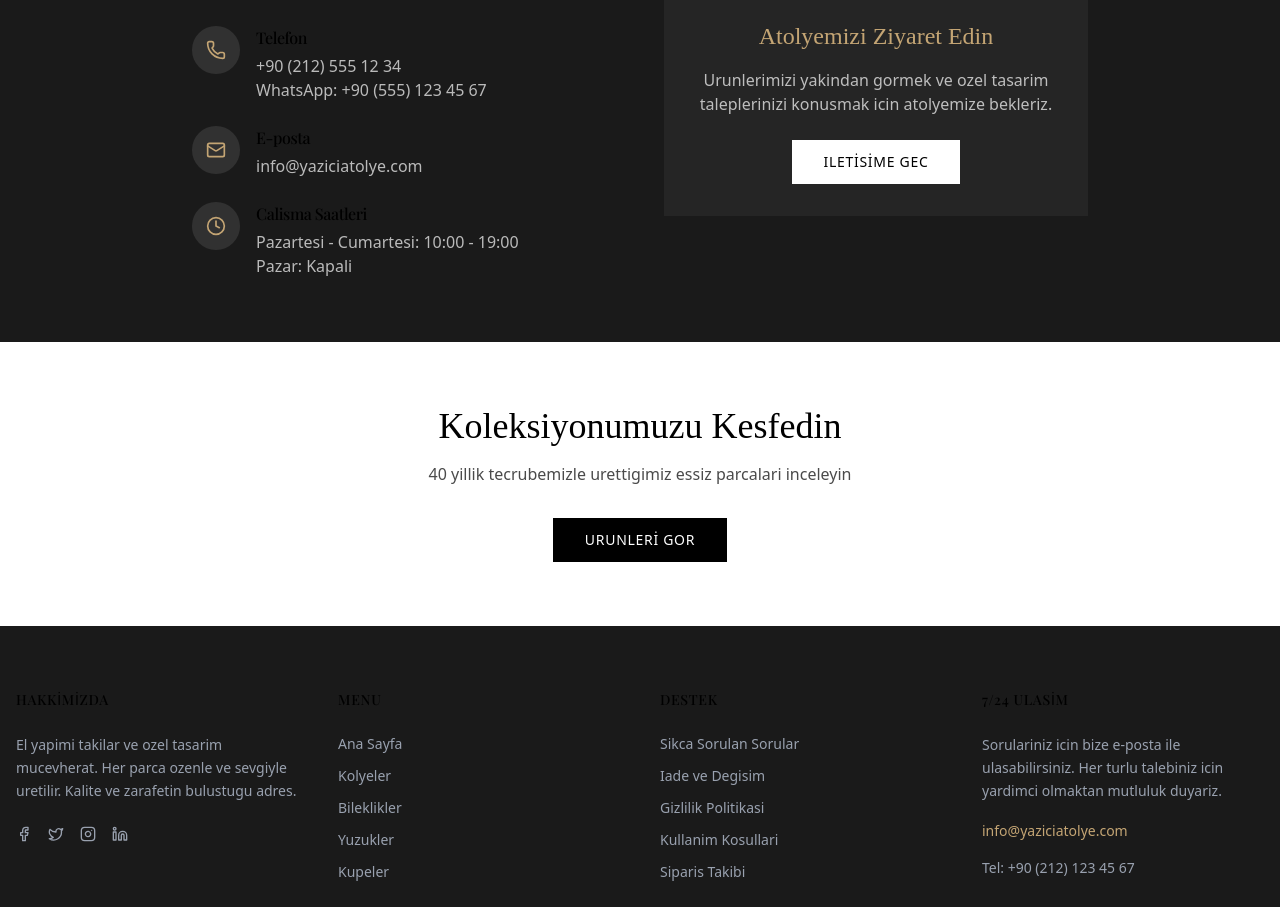
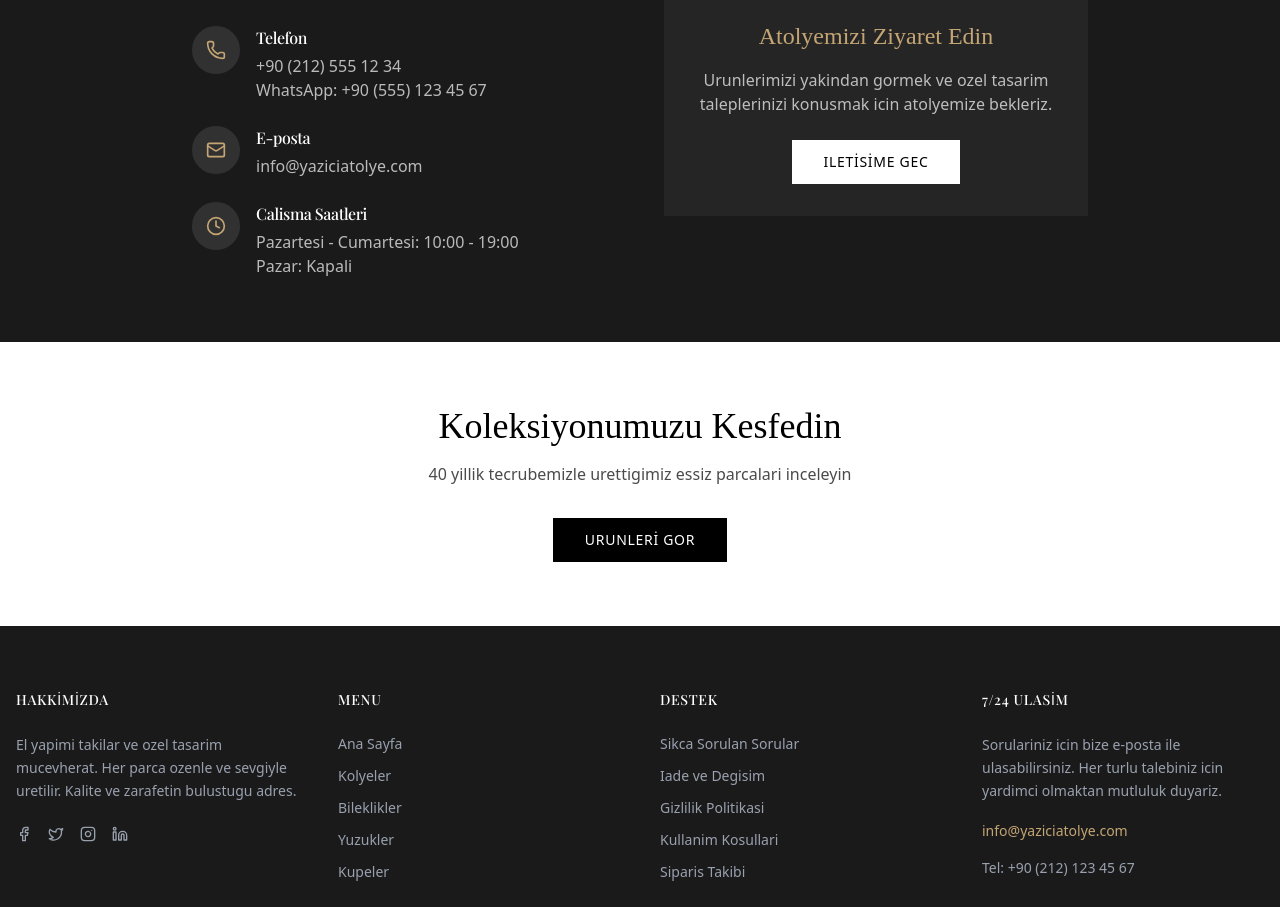
Before and after one commit to Himess/yazici-atolye, a Next.js app: page /hakkimizda in a window 1280 px wide. Shown: the part 2563-3470 px from the top of the page. Built offline with nearby package versions, Linux system fonts and the light colour scheme; a web font is replaced by a local one.

Commit message:
fix: Footer ve Hakkımızda sayfasındaki tüm başlık renklerini beyaz yap

```diff
--- a/src/app/hakkimizda/page.tsx
+++ b/src/app/hakkimizda/page.tsx
@@ -187,7 +187,7 @@ export default function HakkimizdaPage() {
                     <MapPin className="w-5 h-5 text-[#C4A574]" />
                   </div>
                   <div>
-                    <h3 className="font-medium mb-1">Adres</h3>
+                    <h3 className="font-medium mb-1 text-white">Adres</h3>
                     <p className="text-white/70">
                       Kapalıcarsı, Kuyumcular Caddesi No: 42<br />
                       Fatih, Istanbul
@@ -200,7 +200,7 @@ export default function HakkimizdaPage() {
                     <Phone className="w-5 h-5 text-[#C4A574]" />
                   </div>
                   <div>
-                    <h3 className="font-medium mb-1">Telefon</h3>
+                    <h3 className="font-medium mb-1 text-white">Telefon</h3>
                     <p className="text-white/70">
                       <a href="tel:+902125551234" className="hover:text-[#C4A574] transition-colors">
                         +90 (212) 555 12 34
@@ -219,7 +219,7 @@ export default function HakkimizdaPage() {
                     <Mail className="w-5 h-5 text-[#C4A574]" />
                   </div>
                   <div>
-                    <h3 className="font-medium mb-1">E-posta</h3>
+                    <h3 className="font-medium mb-1 text-white">E-posta</h3>
                     <p className="text-white/70">
                       <a href="mailto:info@yaziciatolye.com" className="hover:text-[#C4A574] transition-colors">
                         info@yaziciatolye.com
@@ -233,7 +233,7 @@ export default function HakkimizdaPage() {
                     <Clock className="w-5 h-5 text-[#C4A574]" />
                   </div>
                   <div>
-                    <h3 className="font-medium mb-1">Calisma Saatleri</h3>
+                    <h3 className="font-medium mb-1 text-white">Calisma Saatleri</h3>
                     <p className="text-white/70">
                       Pazartesi - Cumartesi: 10:00 - 19:00<br />
                       Pazar: Kapali
--- a/src/components/footer.tsx
+++ b/src/components/footer.tsx
@@ -9,7 +9,7 @@ export function Footer() {
         <div className="grid grid-cols-1 md:grid-cols-4 gap-10">
           {/* Hakkimizda */}
           <div>
-            <h4 className="text-sm font-medium uppercase tracking-wider mb-6">Hakkimizda</h4>
+            <h4 className="text-sm font-medium uppercase tracking-wider mb-6 text-white">Hakkimizda</h4>
             <p className="text-sm text-gray-400 leading-relaxed">
               El yapimi takilar ve ozel tasarim mucevherat. Her parca ozenle ve sevgiyle uretilir.
               Kalite ve zarafetin bulustugu adres.
@@ -32,7 +32,7 @@ export function Footer() {
 
           {/* Menu */}
           <div>
-            <h4 className="text-sm font-medium uppercase tracking-wider mb-6">Menu</h4>
+            <h4 className="text-sm font-medium uppercase tracking-wider mb-6 text-white">Menu</h4>
             <ul className="space-y-3 text-sm">
               <li><Link href="/" className="text-gray-400 hover:text-white transition-colors">Ana Sayfa</Link></li>
               <li><Link href="/urunler?kategori=kolye" className="text-gray-400 hover:text-white transition-colors">Kolyeler</Link></li>
@@ -44,7 +44,7 @@ export function Footer() {
 
           {/* Destek */}
           <div>
-            <h4 className="text-sm font-medium uppercase tracking-wider mb-6">Destek</h4>
+            <h4 className="text-sm font-medium uppercase tracking-wider mb-6 text-white">Destek</h4>
             <ul className="space-y-3 text-sm">
               <li><Link href="/iletisim" className="text-gray-400 hover:text-white transition-colors">Sikca Sorulan Sorular</Link></li>
               <li><Link href="/iletisim" className="text-gray-400 hover:text-white transition-colors">Iade ve Degisim</Link></li>
@@ -56,7 +56,7 @@ export function Footer() {
 
           {/* Iletisim */}
           <div>
-            <h4 className="text-sm font-medium uppercase tracking-wider mb-6">7/24 Ulasim</h4>
+            <h4 className="text-sm font-medium uppercase tracking-wider mb-6 text-white">7/24 Ulasim</h4>
             <p className="text-sm text-gray-400 leading-relaxed mb-4">
               Sorulariniz icin bize e-posta ile ulasabilirsiniz. Her turlu talebiniz icin yardimci olmaktan mutluluk duyariz.
             </p>
```
